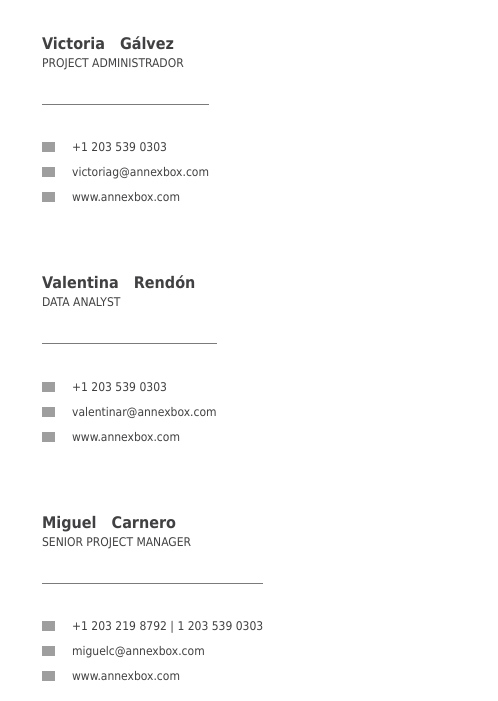
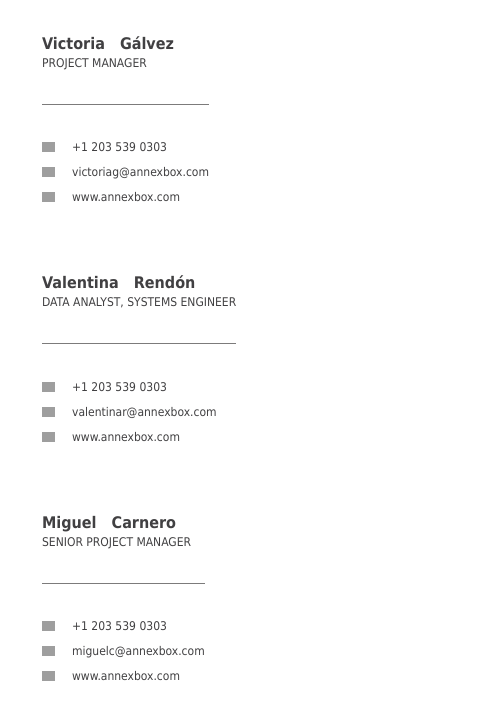
Before and after one commit to laurarachel/ab, a plain HTML site: page index.html in a window 1280 px wide. Shown: the top 701 px of the page, 142-640 px from the left. Drawn offline with Linux system fonts and the light colour scheme; grey boxes are pictures that could not be loaded.

Commit message:
1numeroatodos

```diff
--- a/index.html
+++ b/index.html
@@ -99,7 +99,7 @@
                                 </h3>
                                 <p color="#414042" font-size="small" class="sc-fMiknA bxZCMx"
                                     style="margin: 0px; color: rgb(65, 64, 66); font-size: 12px; line-height: 20px;">
-                                    <span>PROJECT ADMINISTRADOR</span>
+                                    <span>PROJECT MANAGER</span>
                                 </p>
                                 <table cellpadding="0" cellspacing="0" class="sc-gPEVay eQYmiW"
                                     style="vertical-align: -webkit-baseline-middle; font-size: small;
@@ -259,7 +259,8 @@
                                 </h3>
                                 <p color="#414042" font-size="small" class="sc-fMiknA bxZCMx"
                                     style="margin: 0px; color: rgb(65, 64, 66); font-size: 12px; line-height: 20px;">
-                                    <span>DATA ANALYST</span>
+                                    <span>DATA ANALYST, SYSTEMS ENGINEER
+                                    </span>
                                 </p>
                                 <table cellpadding="0" cellspacing="0" class="sc-gPEVay eQYmiW"
                                     style="vertical-align: -webkit-baseline-middle; font-size: small;
@@ -461,10 +462,9 @@
                                             </table>
                                         </td>
                                         <td style="padding: 0px; color: rgb(65, 64, 66);">
-                                            <a href="tel:+1 203 219 8792" color="#414042" class="sc-gipzik iyhjGb"
+                                            <a href="tel:+1 203 539 0303" color="#414042" class="sc-gipzik iyhjGb"
                                                 style="text-decoration: none; color: rgb(65, 64, 66); font-size: 12px;">
-                                                <span>+1 203 219 8792</span>
-                                                | <a href="tel:+1 203 219 8792" color="#414042" class="sc-gipzik iyhjGb" style="text-decoration: none; color: rgb(65, 64, 66); font-size: 12px;"><span>1 203 539 0303</span>
+                                                <span>+1 203 539 0303 </span>
 
                                             </a>
                                         </td>
@@ -579,7 +579,7 @@
                                 </h3>
                                 <p color="#414042" font-size="small" class="sc-fMiknA bxZCMx"
                                     style="margin: 0px; color: rgb(65, 64, 66); font-size: 12px; line-height: 20px;">
-                                    <span>RESERCH AND DEVELOPMENT</span>
+                                    <span>RESERCH AND DEVELOPMENT COORDINATOR</span>
                                 </p>
                                 <table cellpadding="0" cellspacing="0" class="sc-gPEVay eQYmiW"
                                     style="vertical-align: -webkit-baseline-middle; font-size: small;
@@ -1058,7 +1058,7 @@
                                 </h3>
                                 <p color="#414042" font-size="small" class="sc-fMiknA bxZCMx"
                                     style="margin: 0px; color: rgb(65, 64, 66); font-size: 12px; line-height: 20px;">
-                                    <span>DESIGN & MARKETING MANAGER</span>
+                                    <span>DESIGN AND MARKETING MANAGER</span>
                                 </p>
                                 <table cellpadding="0" cellspacing="0" class="sc-gPEVay eQYmiW"
                                     style="vertical-align: -webkit-baseline-middle; font-size: small;
```
